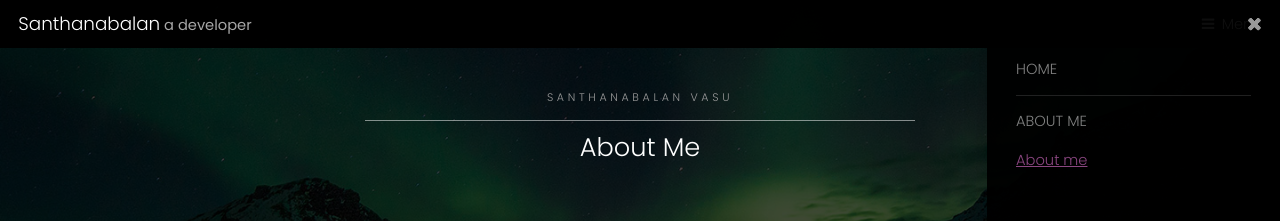
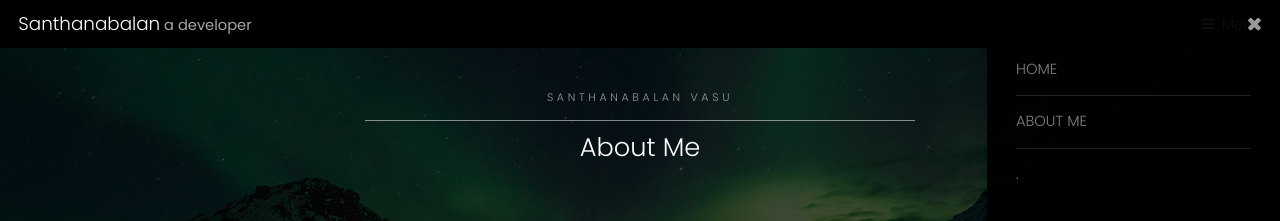
Before and after one commit to Santhanabalan/santhanabalan.github.io, a plain HTML site: page generic.html in a window 1280 px wide. Both pictures are taken after a click on the link "Menu". Shown: the top 221 px of the page. Drawn offline with Linux system fonts and the light colour scheme.

Commit message:
Update generic.html

```diff
--- a/generic.html
+++ b/generic.html
@@ -77,6 +77,6 @@
 				<ul class="links">
 					<li><a href="index.html" style="-webkit-tap-highlight-color: rgba(0, 0, 0, 0);">Home</a></li>
 					<li><a href="generic.html" style="-webkit-tap-highlight-color: rgba(0, 0, 0, 0);">About me</a></li>
-					<! --<li><a href="" style="-webkit-tap-highlight-color: rgba(0, 0, 0, 0);">About me</a></li>-->
-				</ul>
+					<li><a href="" style="-webkit-tap-highlight-color: rgba(0, 0, 0, 0);">.</a></li>
+                                </ul>
 			<a href="#menu" class="close" style="-webkit-tap-highlight-color: rgba(0, 0, 0, 0);"></a><a href="#menu" class="close" style="-webkit-tap-highlight-color: rgba(0, 0, 0, 0);"></a></nav></body></html>s
```
